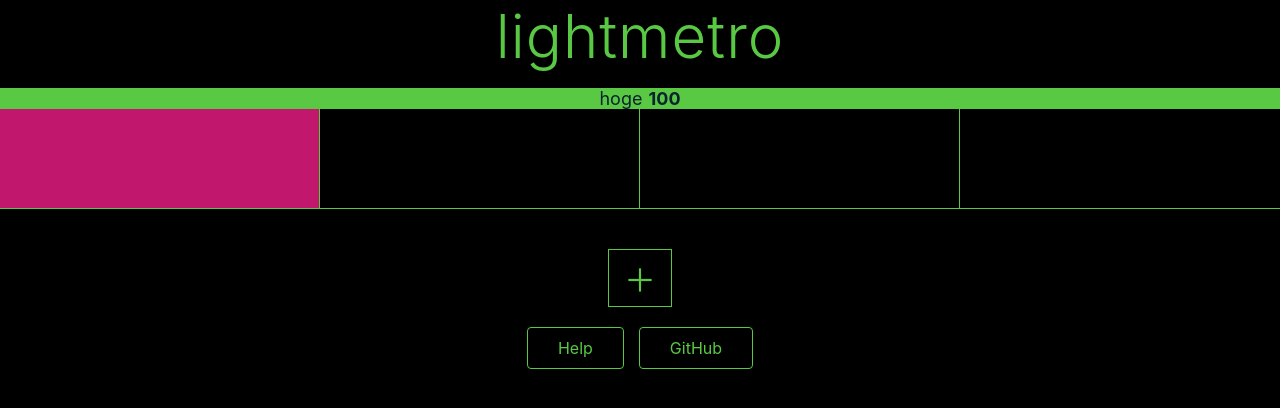
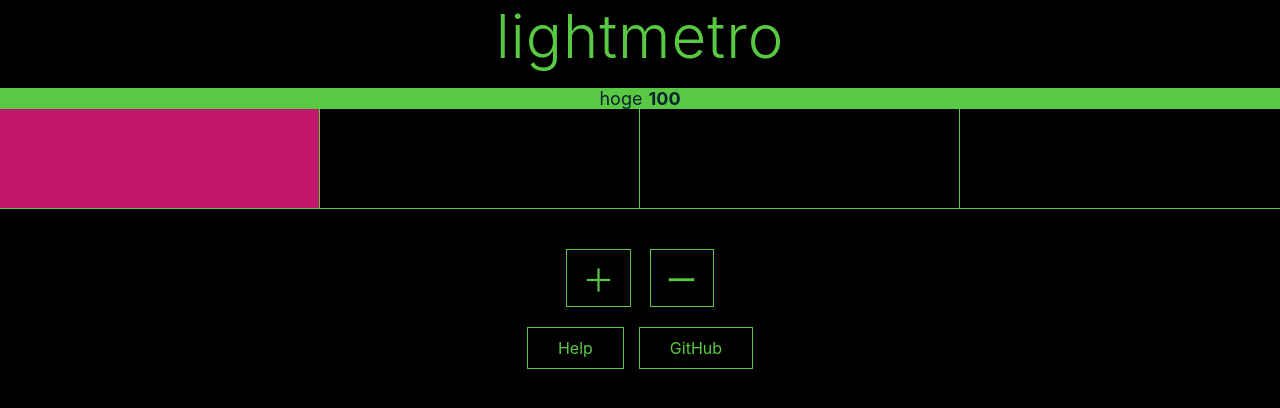
Before and after one commit to ykpythemind/lightmetro, a Nuxt app: page / in a window 1280 px wide. Shown: the top 408 px of the page. Built offline with nearby package versions, Linux system fonts and the light colour scheme.

Commit message:
del metro

```diff
--- a/components/AddButton.vue
+++ b/components/AddButton.vue
@@ -1,15 +1,31 @@
 <template>
   <div>
-    <button @click="$emit('event')">＋</button>
+    <button
+      @click="$emit('event')"
+      v-show="positive"
+    >＋</button>
+    <button
+      @click="$emit('event')"
+      v-show="!positive"
+    >ー</button>
   </div>
 </template>
 
 <script>
-export default {};
+export default {
+  props: {
+    positive: {
+      type: Boolean,
+      default: true
+    }
+  }
+};
 </script>
 
 <style scoped>
 button {
+  font-family: Helvetica Neue, sans-serif;
+
   background: #000;
   border-radius: 0px;
   border: 1px solid #59c944;
@@ -29,6 +45,7 @@
   &:active,
   &:disabled {
     background: #59c944;
+    cursor: pointer;
     color: #111;
   }
   &:active {
@@ -38,8 +55,15 @@
     border: 1px solid #59c944;
   }
 }
+button:first-child {
+  margin-right: 1rem;
+}
 
 button + button {
   margin-left: 3px;
 }
+
+div {
+  display: inline-block;
+}
 </style>
--- a/layouts/default.vue
+++ b/layouts/default.vue
@@ -28,7 +28,6 @@
 
 .button--green {
   display: inline-block;
-  border-radius: 4px;
   border: 1px solid #59c944;
   color: #59c944;
   text-decoration: none;
--- a/pages/index.vue
+++ b/pages/index.vue
@@ -14,8 +14,17 @@
         />
       </div>
       <div class="footer">
-        <div style="text-align: center; ">
-          <AddButton @event="add" />
+        <div
+          style="text-align: center;"
+        >
+          <AddButton
+            @event="add"
+            class="float-left"
+          />
+          <AddButton
+            @event="del"
+            :positive="false"
+          />
         </div>
         <br>
         <a
@@ -40,7 +49,7 @@
   '#44e622',
   '#be1c1c',
   '#0ef7a3',
-  '#c7175c',
+  '#e87018',
   '#e7eb2e',
   '#3e6de9'
 ];
@@ -65,6 +74,13 @@
         id: this.metros.length + 1
       };
       this.metros.push(newData);
+    },
+    del() {
+      if (this.metros.length < 2) {
+        return;
+      }
+      const old = this.metros.pop();
+      colorStack.push(old.color);
     }
   }
 };
```
